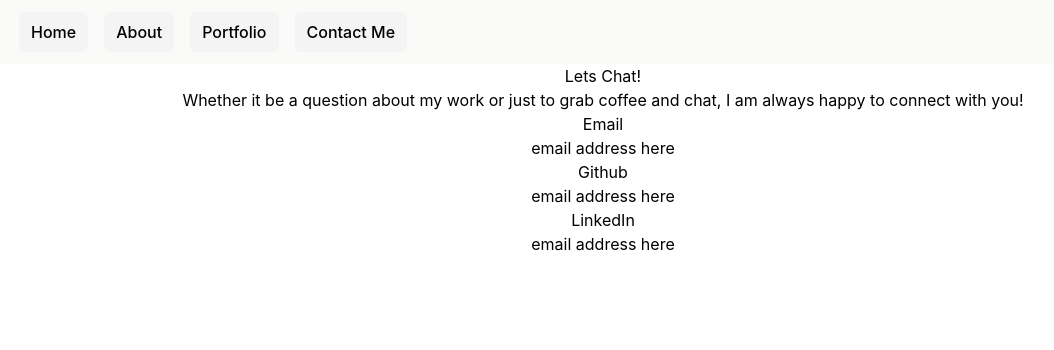
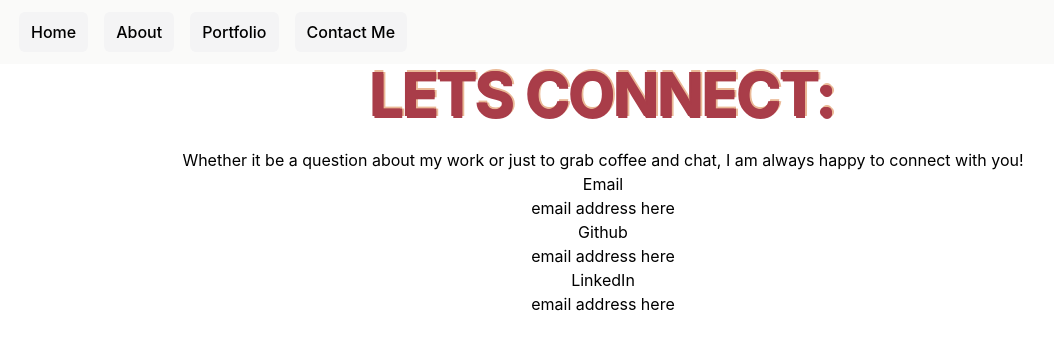
Before and after one commit to yexeniaf/portfolio, a React (Create React App) app in the folder client/: page /contact in a window 1280 px wide. Shown: the top 350 px of the page, without its empty margins (37-1091 px from the left). Built offline with nearby package versions, Linux system fonts and the light colour scheme.

Commit message:
contact title

```diff
--- a/client/src/components/Contact.jsx
+++ b/client/src/components/Contact.jsx
@@ -4,7 +4,10 @@ export default function Contact() {
   return (
     <div>
         <div>
-        <h1>Lets Chat!</h1>
+        <div className="text-xl tracking-tight font-bold text-gray-900 sm:text-5xl md:text-6xl mx-10">
+            <h1 className="me-title about-title block text-white text-border-2 xl:inline"> LETS CONNECT:</h1>
+          </div>
+          <br/>
         <p> Whether it be a question about my work or just to grab coffee and chat, I am always happy to connect with you!</p>
         </div>
         <div className='handles'>
```
